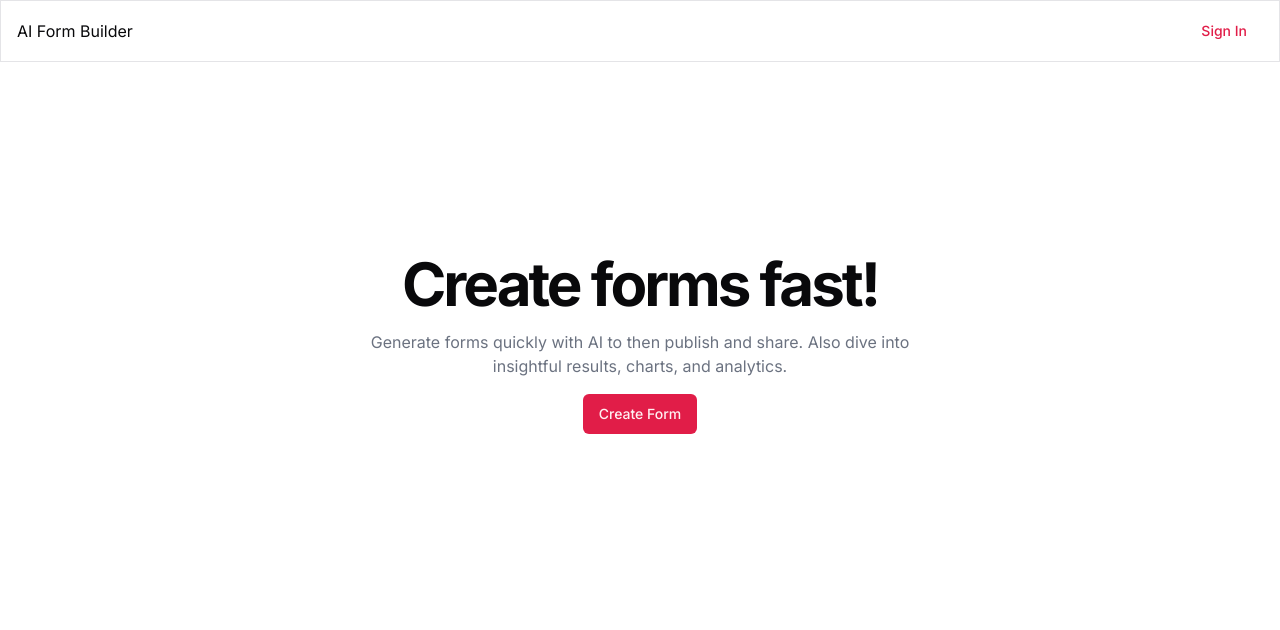
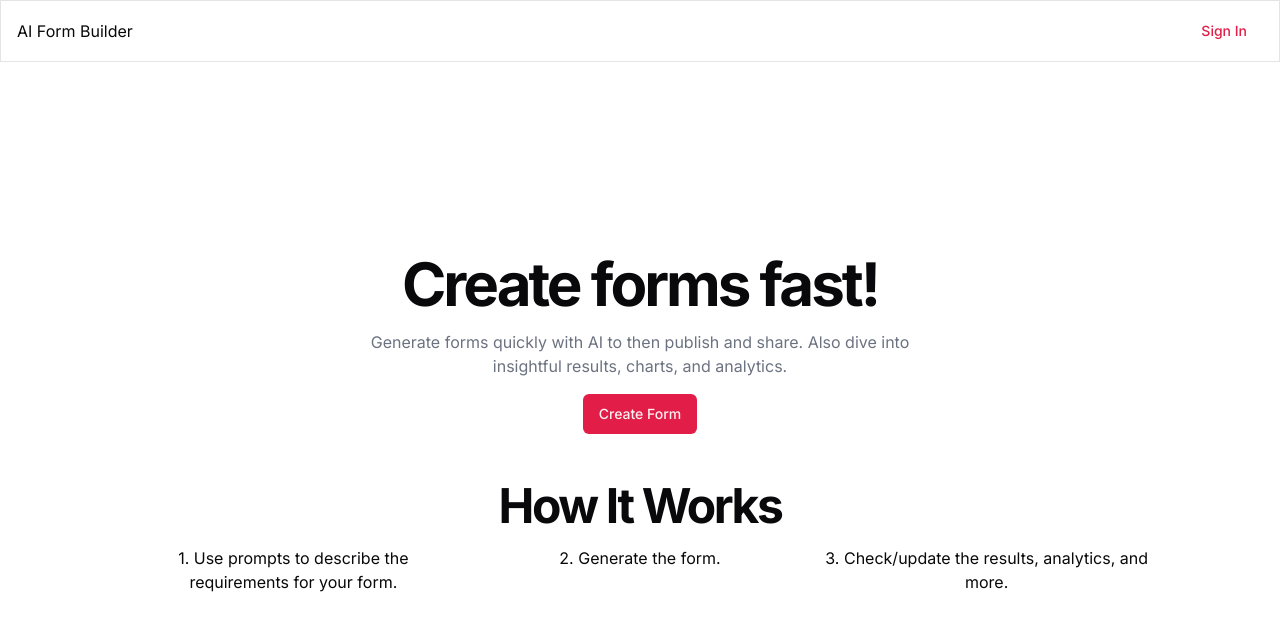
Before and after one commit to justigo86/form-builder, a Next.js app: page / in a window 1280 px wide. Shown: the top 630 px of the page. Built offline with nearby package versions, Linux system fonts and the light colour scheme; no server answers.

Commit message:
updated landing page styling - will need to add images later

```diff
--- a/src/app/landing-page/index.tsx
+++ b/src/app/landing-page/index.tsx
@@ -1,5 +1,6 @@
 import React from "react";
 import FormGenerator from "../form-generator";
+import Image from "next/image";
 
 type Props = {};
 
@@ -7,7 +8,10 @@ const LandingPage = (props: Props) => {
   return (
     <div>
       {/* background produced with fffuel.com and applied with bg-[url()] - not included */}
-      <section className="flex flex-col items-center justify-center space-y-4 pt-4 sm:pt-24 w-full">
+      <section
+        className="flex flex-col items-center justify-center space-y-4 pt-4 sm:pt-24 w-full"
+        id="hero"
+      >
         <h1 className="text-4xl font-bold text-center tracking-tighter sm:text-5xl md:text-6xl leading-6">
           Create forms fast!
         </h1>
@@ -16,6 +20,62 @@ const LandingPage = (props: Props) => {
           into insightful results, charts, and analytics.
         </p>
         <FormGenerator />
+        {/* <div className="w-full bg-gradient-to-b from-transparent to-white h-24"></div> */}
+      </section>
+      <section
+        className="flex flex-col items-center justify-center space-y-4 mt-12 pb-24"
+        id="features"
+      >
+        <h2 className="text-3xl font-bold text-center tracking-tighter sm:text-4xl md:text-5xl leading-6">
+          How It Works
+        </h2>
+        <ul className="grid gap-4 grid-cols-1 md:grid-cols-2 lg:grid-cols-3 w-full max-w-5xl text-center">
+          <li className="flex flex-col items-center space-y-4 relative">
+            {/* Insert images of end product
+            <Image
+              src=""
+              width="250"
+              height="250"
+              alt=""
+              className="bg-white p-4 shadow-sm border rounded-md"
+            /> */}
+            {/* arrow between images
+            <Image src="/arrow.svg"
+              width="125"
+              height="125"
+              alt="arrow"
+              className="absolute top-1/2 right-0 transform translate-x-1/2 -translate-y-1/2" /> */}
+            <p>1. Use prompts to describe the requirements for your form.</p>
+          </li>
+          <li className="flex flex-col items-center space-y-4 relative">
+            {/* Insert images of end product
+            <Image
+              src=""
+              width="250"
+              height="250"
+              alt=""
+              className="bg-white p-4 shadow-sm border rounded-md"
+            /> */}
+            {/* arrow between images
+            <Image src="/arrow.svg"
+              width="125"
+              height="125"
+              alt="arrow"
+              className="absolute top-1/2 right-0 transform translate-x-1/2 -translate-y-1/2 scale-x-[-1] rotate-180" /> */}
+            <p>2. Generate the form.</p>
+          </li>
+          <li className="flex flex-col items-center space-y-4 relative">
+            {/* Insert images of end product
+            <Image
+              src=""
+              width="250"
+              height="250"
+              alt=""
+              className="bg-white p-4 shadow-sm border rounded-md"
+            /> */}
+            <p>3. Check/update the results, analytics, and more.</p>
+          </li>
+        </ul>
       </section>
     </div>
   );
```
